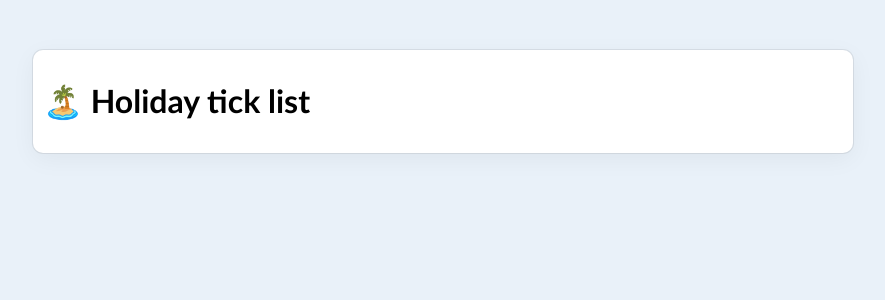
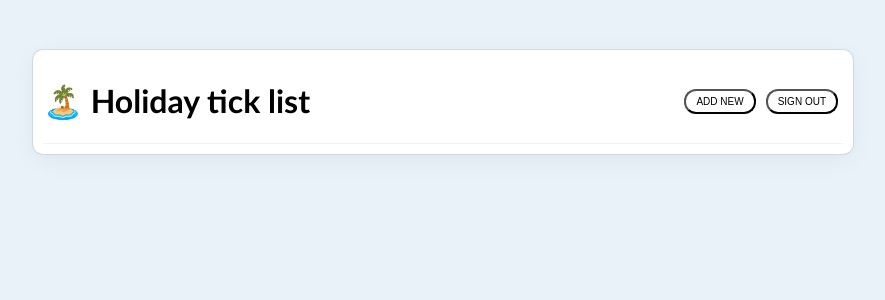
Before and after one commit to danielaebazan/todo-app, a React (Create React App) app in the folder client/: page / in a window 1280 px wide. Shown: the top 300 px of the page, without its empty margins (197-1082 px from the left). Built offline with nearby package versions, Linux system fonts and the light colour scheme.

Commit message:
listHeader

```diff
--- a/client/src/components/ListHeader.js
+++ b/client/src/components/ListHeader.js
@@ -1,7 +1,16 @@
 const ListHeader = ({ listName }) => {
+
+  const signOut = () => {
+    console.log('signout')
+  }
+
   return (
     <div className="list-header">
       <h1>{listName}</h1>
+      <div className="button-container">
+        <button className="create">ADD NEW</button>
+        <button className="signout" onClick={signOut}>SIGN OUT</button>
+      </div>
     </div>
   );
 }
--- a/client/src/index.css
+++ b/client/src/index.css
@@ -16,6 +16,24 @@ body {
     margin-top: 50px;
 }
 
+.button-container {
+    display: flex;
+    align-items: center;
+}
+
+.button-container button {
+    margin: 0 5px;
+    padding: 5px 10px;
+    font-size: 10px;
+    border-radius: 12px;
+    background-color: transparent;
+}
+
+/* List Header */
+
 .list-header {
-
+    width: 100%;
+    display: flex;
+    justify-content: space-between;
+    border-bottom: rgba(0,0,0, 0.05) 1px solid;
 }
```
